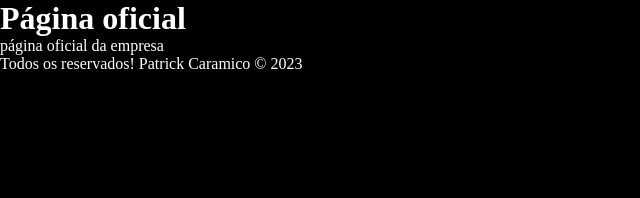
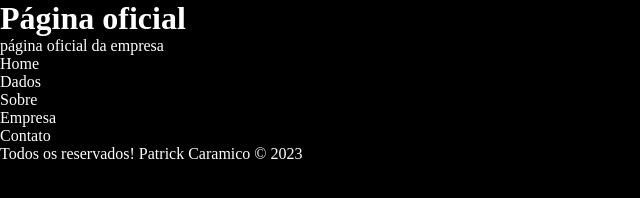
Before and after one commit to PatrickCaramico/curso_git, a plain HTML site: page index.html in a window 1280 px wide. Shown: the whole page, without its empty margins (0-640 px from the left). Drawn offline with Linux system fonts and the light colour scheme.

Commit message:
Adicionando um header e nav no documento index.html

```diff
--- a/index.html
+++ b/index.html
@@ -7,9 +7,23 @@
     <title>Pagina principal</title>
 </head>
 <body>
-    <h1>Página oficial</h1>
-    <p>página oficial da empresa</p>
+    <header>
+        <h1>Página oficial</h1>
+        <p>página oficial da empresa</p>
+    </header>
+
+    <nav>
+        <ul>
+            <li>Home</li>
+            <li>Dados</li>
+            <li>Sobre</li>
+            <li>Empresa</li>
+            <li>Contato</li>
+        </ul>
+    </nav>
+
     <p>Todos os reservados! Patrick Caramico &copy; 2023</p>
+
     <script src="./assets/js/app.js"></script>
 </body>
 </html>
```
